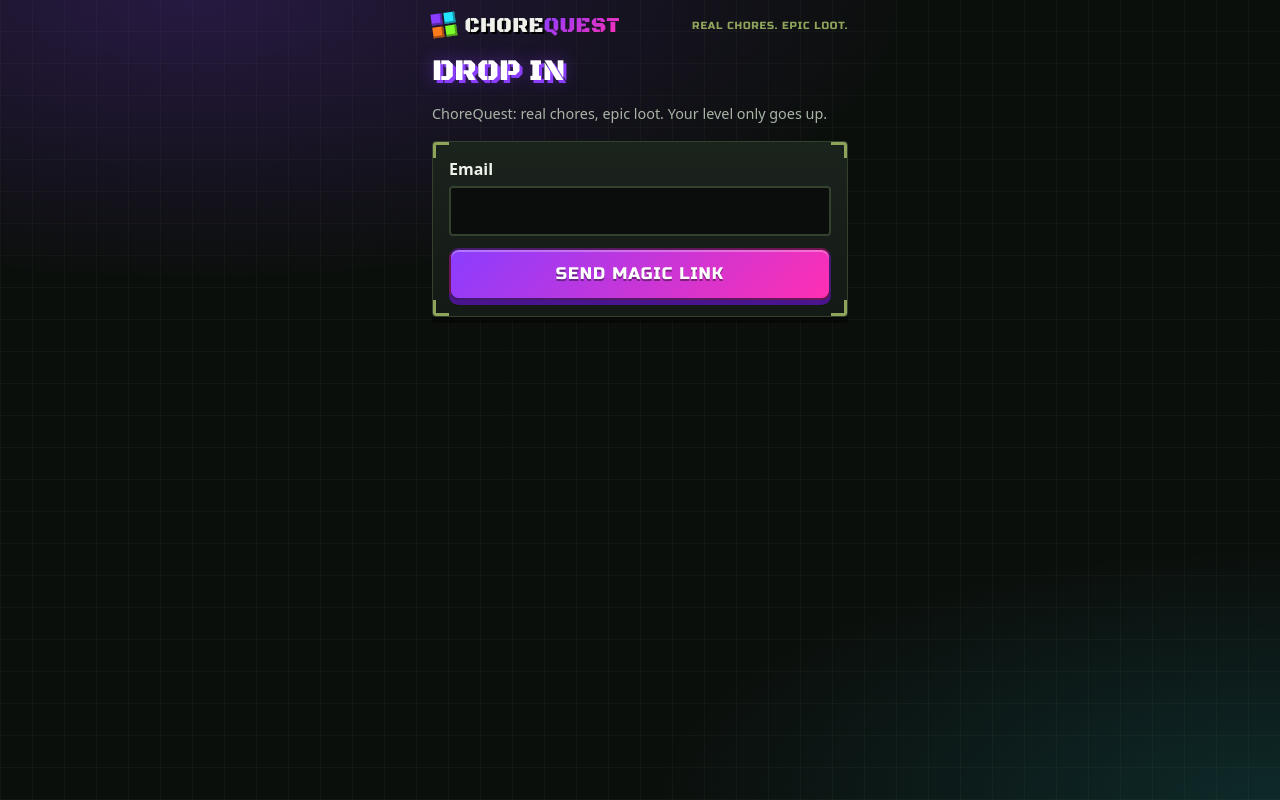
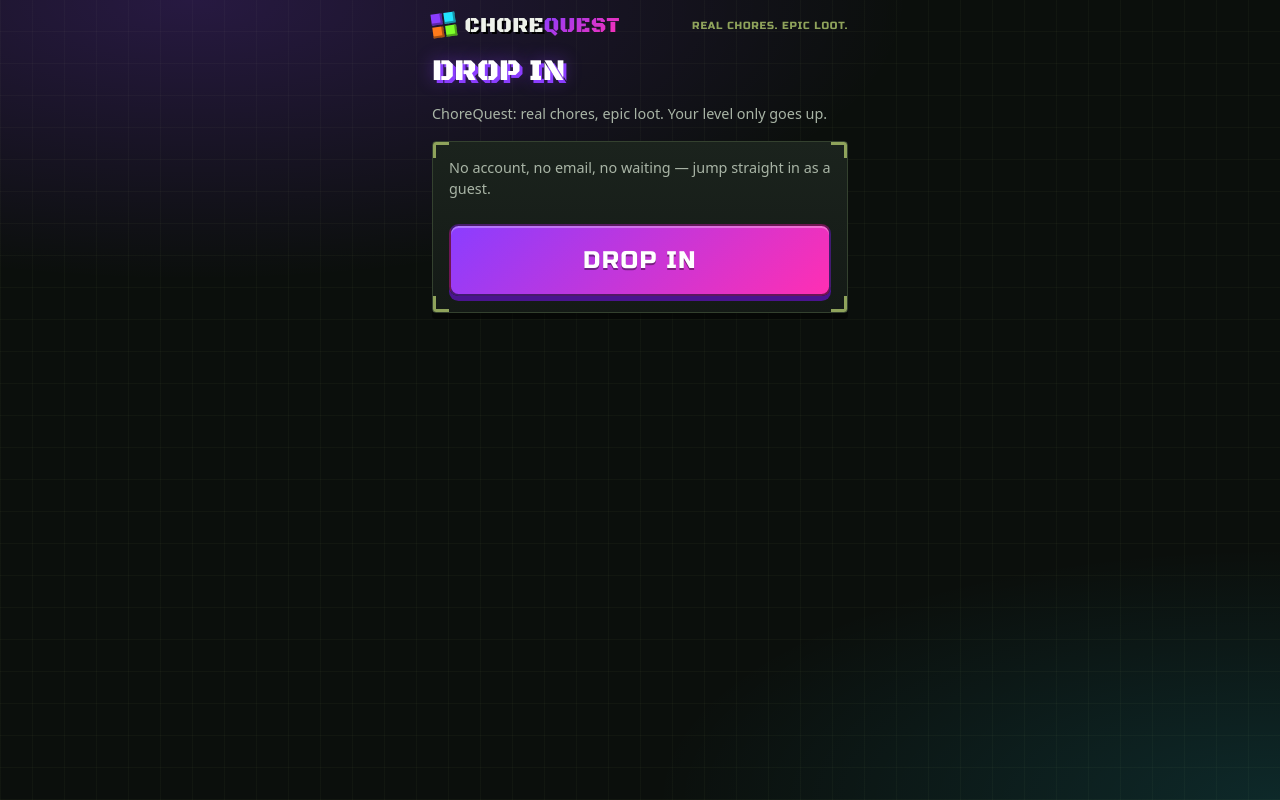
Before and after one commit to marlandoj/uponly, a Next.js app: page /login in a window 1280 px wide. Built offline with nearby package versions, Linux system fonts and the light colour scheme.

Commit message:
UPONLY-1: guest access via anonymous sign-in, magic-link gate removed

```diff
--- a/app/globals.css
+++ b/app/globals.css
@@ -230,6 +230,8 @@
   background: linear-gradient(90deg, var(--orange) 0 4px, #232c25 4px);
 }
 button:disabled { opacity: 0.45; cursor: not-allowed; transform: none; filter: grayscale(0.6); }
+/* Hero drop-in: full-width arcade entrance, mobile-first tap target */
+button.dropin-hero { width: 100%; min-height: 4.5rem; font-size: 1.5rem; margin-top: 0.75rem; }
 
 .muted { color: var(--muted); font-size: 0.9rem; }
 .error { color: var(--error); font-weight: 700; }
--- a/app/login/page.tsx
+++ b/app/login/page.tsx
@@ -1,28 +1,54 @@
+"use client";
+
+import { Suspense, useState } from "react";
+import { useRouter, useSearchParams } from "next/navigation";
 import { safeNext } from "@/lib/safeNext";
-import { sendMagicLink } from "./actions";
+import { createClient } from "@/lib/supabase/client";
 
-export default async function LoginPage({
-  searchParams,
-}: {
-  searchParams: Promise<{ sent?: string; error?: string; next?: string }>;
-}) {
-  const { sent, error, next } = await searchParams;
-  const dest = safeNext(next);
+// Guest entry: one tap signs the visitor in anonymously (a real Supabase user
+// id) and drops them straight into the app. No email, no magic links, no wait.
+function DropIn() {
+  const router = useRouter();
+  const searchParams = useSearchParams();
+  const dest = safeNext(searchParams.get("next")) ?? "/";
+  const linkError = searchParams.get("error");
+  const [busy, setBusy] = useState(false);
+  const [error, setError] = useState<string | null>(null);
+
+  async function dropIn() {
+    setBusy(true);
+    setError(null);
+    const supabase = createClient();
+    const { data, error: authError } = await supabase.auth.signInAnonymously();
+    if (authError || !data.user) {
+      setError("Guest access isn't available right now — try again in a bit.");
+      setBusy(false);
+      return;
+    }
+    router.refresh();
+    router.replace(dest);
+  }
 
   return (
     <>
       <h1>Drop in</h1>
       <p className="muted">ChoreQuest: real chores, epic loot. Your level only goes up.</p>
-      <form action={sendMagicLink} className="card">
-        <label>
-          Email
-          <input name="email" type="email" inputMode="email" autoComplete="email" required />
-        </label>
-        {dest && <input type="hidden" name="next" value={dest} />}
-        <button type="submit">Send magic link</button>
-        {sent && <p className="notice">Check your email for a sign-in link.</p>}
+      <div className="card">
+        <p className="muted">No account, no email, no waiting — jump straight in as a guest.</p>
+        <button type="button" onClick={dropIn} disabled={busy} className="dropin-hero">
+          {busy ? "Dropping in…" : "DROP IN"}
+        </button>
         {error && <p className="error">{error}</p>}
-      </form>
+        {linkError && !error && <p className="error">{linkError}</p>}
+      </div>
     </>
   );
 }
+
+export default function LoginPage() {
+  return (
+    <Suspense fallback={<p className="muted">Loading…</p>}>
+      <DropIn />
+    </Suspense>
+  );
+}
--- a/lib/safeNext.ts
+++ b/lib/safeNext.ts
@@ -1,4 +1,4 @@
-/** Cookie that carries the post-sign-in destination through the magic-link round trip. */
+/** Cookie that carries the post-sign-in destination through the /auth/callback round trip. */
 export const NEXT_COOKIE = "uponly_next";
 
 /** Same-origin relative path or null (blocks "//evil.com", "/\\evil.com", absolute URLs). */
--- /dev/null
+++ b/lib/supabase/client.ts
@@ -0,0 +1,9 @@
+import { createBrowserClient } from "@supabase/ssr";
+import { supabaseAnonKey, supabaseUrl } from "./env";
+
+// Client-component Supabase client (browser cookies). Sessions created here
+// — e.g. the guest "drop in" on /login — are picked up by proxy.ts on the
+// next request.
+export function createClient() {
+  return createBrowserClient(supabaseUrl(), supabaseAnonKey());
+}
```
Also changed, not shown: lib/supabase/proxy.ts (+16 -3 lines), 1 other file (tests, documents, lock files or other folders).
